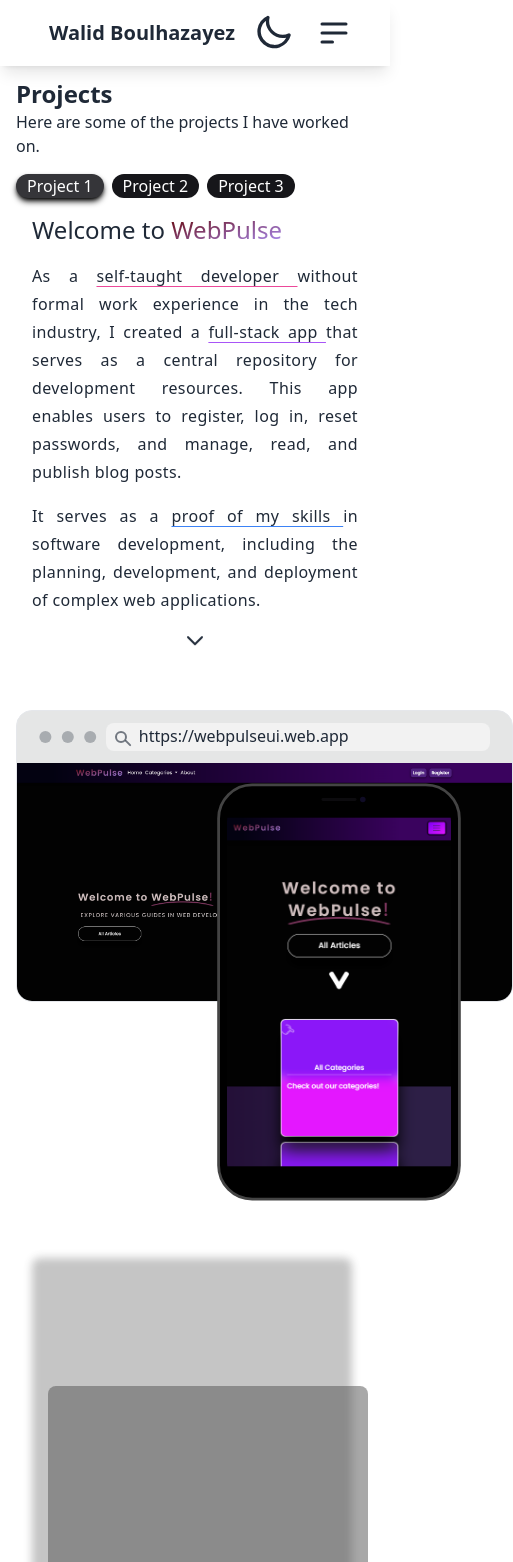
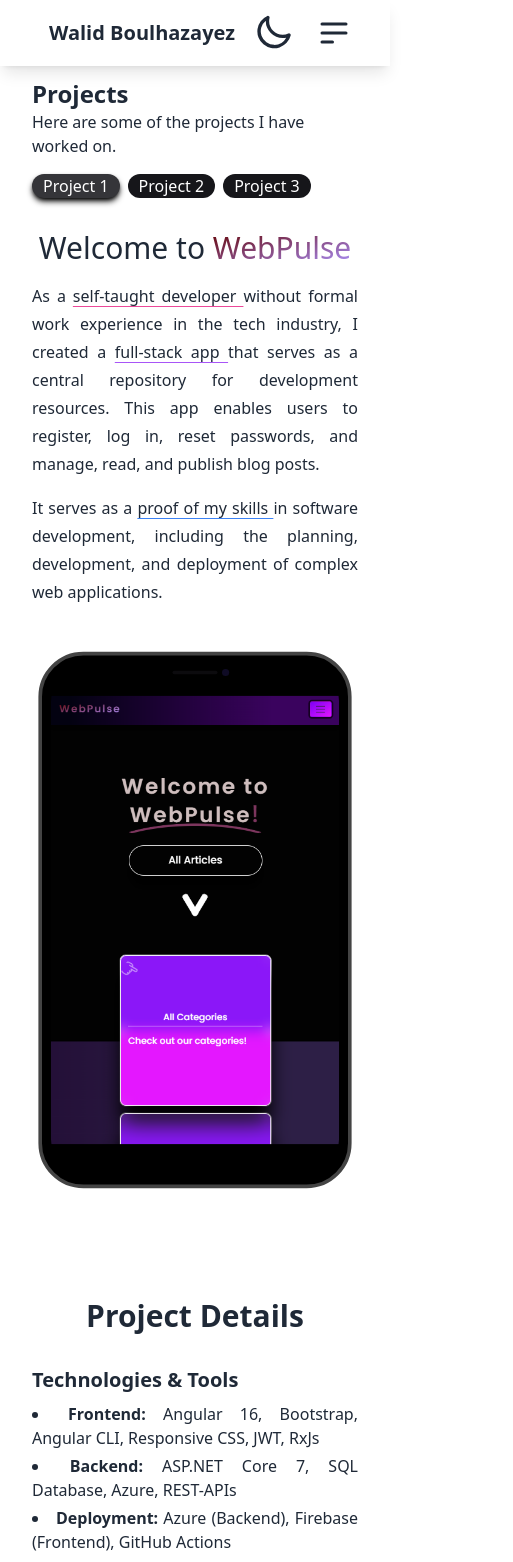
Before and after one commit to walid385/portfolio, an Angular app: page /project-webpulse in a window 390 px wide. Shown: the top 1562 px of the page, 513 px wide, since content can reach past the window. Built offline with nearby package versions, Linux system fonts and the light colour scheme.

Commit message:
Project1

```diff
--- a/src/app/Pages/wbpulse/wbpulse.component.html
+++ b/src/app/Pages/wbpulse/wbpulse.component.html
@@ -1,5 +1,5 @@
 <div class="container">
-  <div class="flex flex-col lg:flex-row relative">
+  <div class="flex flex-col lg:flex-row relative container">
     <div class="flex flex-col">
       <h1 class="text-2xl font-bold mt-3">Projects</h1>
       <p class="mb-4">Here are some of the projects I have worked on.</p>
@@ -43,8 +43,8 @@
   @if (activeProject === 'project1') {
     <div class="flex flex-col lg:flex-row items-start relative">
       <!-- Left Text Section -->
-      <div class="flex flex-col lg:w-1/3 p-4">
-        <p class="mb-4 text-2xl font-medium ">
+      <div class="flex flex-col lg:w-1/3 p-4 text-center lg:text-start justify-center lg:justify-start">
+        <p class="my-4 text-3xl font-medium ">
           Welcome to
           <a
           href="https://webpulseui.web.app/"
@@ -66,7 +66,7 @@
         </p>
 
 
-        <div class="text-base leading-7 text-justify tracking-wide">
+        <div class="text-base/loose leading-7 text-justify xl:tracking-wide text-wrap ">
           <p class="mb-4">
             As a
             <span
@@ -89,7 +89,7 @@
             in software development, including the planning, development, and deployment of complex web applications.
           </p>
         </div>
-        <div class="flex justify-center items-center h-16">
+        <div class="md:flex justify-center items-center h-16 hidden ">
           <svg class="animate-bounce w-6 h-6 " xmlns="http://www.w3.org/2000/svg" fill="none" viewBox="0 0 24 24" stroke="currentColor" stroke-width="2">
             <path stroke-linecap="round" stroke-linejoin="round" d="M19 9l-7 7-7-7" />
           </svg>
@@ -100,9 +100,9 @@
       </div>
 
       <!-- Right Mockups Section -->
-      <div class="flex flex-col lg:w-2/3 items-end relative">
+      <div class="flex flex-col lg:w-2/3 items-end relative w-full">
         <!-- Browser Mockup -->
-        <div class="mockup-browser bg-base-300 border 2xl:max-w-3xl xl:max-w-2xl lg:max-w-xl mt-4 relative z-10">
+        <div class="mockup-browser bg-base-300 border 2xl:max-w-3xl xl:max-w-2xl lg:max-w-xl hidden md:block mt-4 relative z-10">
           <div class="mockup-browser-toolbar">
             <div class="input">https://webpulseui.web.app</div>
           </div>
@@ -112,7 +112,7 @@
         </div>
 
         <!-- Phone Mockup -->
-        <div class="mockup-phone absolute lg:left-[-5rem] xl:left-[-3rem] 2xl:left-5 lg:top-[-2rem] xl:top-[1rem] 2xl:top-[3rem] scale-[0.7] 2xl:scale-[.7] xl:scale-[.6] lg:scale-[.5] z-20">
+        <div class="mockup-phone md:absolute left-1/2  lg:left-[-5rem] xl:left-[-3rem] 2xl:left-5 lg:top-[-2rem] xl:top-[1rem] 2xl:top-[3rem] scale-90 md:scale-[0.7] 2xl:scale-[.7] xl:scale-[.6] lg:scale-[.5] z-20">
           <div class="camera"></div>
           <div class="display">
             <div class="artboard artboard-demo phone-1 flex items-center justify-center text-center bg-black">
@@ -123,15 +123,15 @@
       </div>
     </div>
 
-    <div class="h-48"></div> <!-- Adds whitespace -->
+    <div class="h-0 md:h-48"></div> <!-- Adds whitespace -->
 
 <!-- Container to center and limit width -->
 <div class="max-w-screen-xl mx-auto px-4 sm:px-6 lg:px-8 mt-16">
 
   <!-- Flex layout on large screens -->
-  <div class="flex flex-col lg:flex-row items-start ">
+  <div class="flex flex-col items-center justify-center lg:items-start lg:flex-row gap-12 ">
     <!-- Left: Shape Section -->
-    <div class="relative lg:w-1/2 flex justify-center items-start">
+    <div class="relative lg:w-1/2 lg:flex justify-center items-start hidden">
       <!-- Base shape -->
       <div class="w-80 h-[31.25rem] bg-neutral-700 rounded-lg opacity-30 blur-sm"></div>
       <!-- Slightly offset shape (less offset for cleaner look) -->
@@ -139,9 +139,9 @@
     </div>
 
     <!-- Right: Project Details (with margin to separate from shapes) -->
-    <div class="lg:w-1/2 lg:ml-12 mt-8 lg:mt-0 space-y-8">
+    <div class="lg:w-1/2 lg:ml-12 mt-4 lg:mt-0 space-y-8 text-wrap">
       <!-- Section Title -->
-      <h3 class="text-3xl font-bold">Project Details</h3>
+      <h3 class="text-3xl font-bold text-center lg:text-start">Project Details</h3>
 
       <!-- Technologien und Tools -->
       <div>
@@ -179,7 +179,7 @@
 </div>
 
 
-    <div class="h-48"></div> <!-- Adds whitespace -->
+    <div class="h-24 md:h-48"></div> <!-- Adds whitespace -->
   }
 
 </div>
--- a/src/app/app.component.html
+++ b/src/app/app.component.html
@@ -12,7 +12,7 @@
       </div>
     }
     @placeholder (minimum 1.2s) {
-      <div class="h-screen flex items-center justify-center">
+      <div class="h-screen flex items-center justify-center z-50">
         <span class="loading loading-ring loading-lg"></span>
       </div>
     }
```
